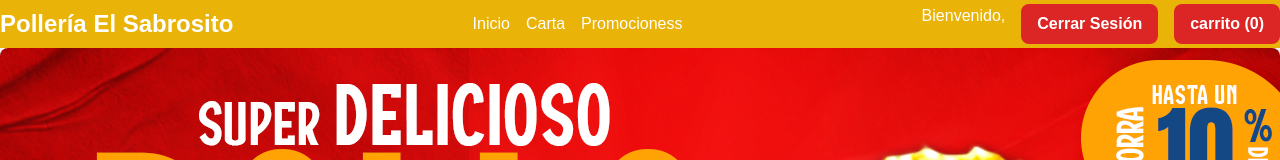
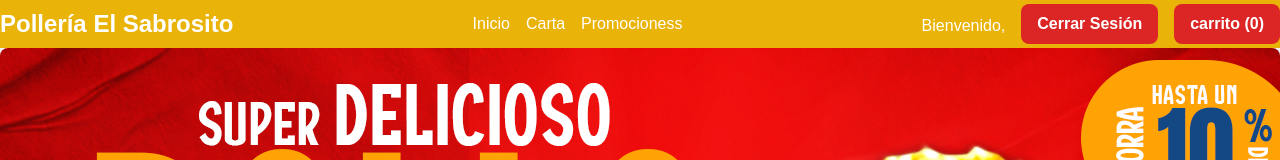
Before and after one commit to LizandroMS/Inventiva, a Next.js app: page / in a window 1280 px wide. Shown: the top 160 px of the page. Built offline with nearby package versions, Linux system fonts and the light colour scheme; sample sign-in values are in the browser's storage.

Commit message:
AJUSTE FINAL PARA USUARIO

```diff
--- a/src/app/Carta/page.tsx
+++ b/src/app/Carta/page.tsx
@@ -1,29 +1,35 @@
 "use client";
 import { useState, useEffect } from "react";
 import Image from "next/image";
-//import { useRouter } from "next/navigation";
-import { useCart } from "@/context/CartContext";
+import { useCart } from "@/context/CartContext"; // Importa el contexto del carrito
+import Header from "@/components/Header"; // Importa el Header
 
 interface Product {
   id: number;
   name: string;
-  price: string;
+  price: number;
   imagenUrl: string;
+}
+
+interface User {
+  fullName: string;
+  email: string;
 }
 
 export default function CartaPage() {
   const [products, setProducts] = useState<Product[]>([]);
   const [filteredProducts, setFilteredProducts] = useState<Product[]>([]);
   const [searchTerm, setSearchTerm] = useState("");
- // const router = useRouter();
-  const { addToCart } = useCart();
+  const [user, setUser] = useState<User | null>(null); // Estado para el usuario autenticado
+  const { addToCart, cartItems } = useCart();
 
   useEffect(() => {
+    // Cargar los productos desde la API
     const fetchProducts = async () => {
       try {
         const res = await fetch("/api/getProducts");
         if (res.ok) {
-          const data = await res.json();
+          const data: Product[] = await res.json();
           setProducts(data);
           setFilteredProducts(data);
         }
@@ -32,6 +38,17 @@
       }
     };
     fetchProducts();
+
+    // Cargar el usuario autenticado desde localStorage
+    const storedUser = localStorage.getItem("user");
+    if (storedUser) {
+      try {
+        const parsedUser = JSON.parse(storedUser);
+        setUser(parsedUser); // Asignar el usuario desde localStorage al estado
+      } catch (error) {
+        console.error("Error al parsear el usuario del localStorage:", error);
+      }
+    }
   }, []);
 
   const handleSearch = (e: React.ChangeEvent<HTMLInputElement>) => {
@@ -46,6 +63,10 @@
 
   return (
     <div className="flex flex-col min-h-screen bg-gray-100">
+      {/* Renderiza el Header y pasa el usuario */}
+      <Header user={user} handleLogout={() => setUser(null)} cartItems={cartItems} />
+
+      {/* Buscador */}
       <div className="container mx-auto p-4">
         <input
           type="text"
@@ -78,7 +99,7 @@
                     {product.name}
                   </h3>
                   <p className="text-lg font-semibold text-center text-gray-700">
-                    {product.price}
+                    S/ {product.price.toFixed(2)}
                   </p>
                   <button
                     onClick={() => addToCart(product)}
--- a/src/app/layout.tsx
+++ b/src/app/layout.tsx
@@ -1,5 +1,6 @@
 import type { Metadata } from "next";
 import localFont from "next/font/local";
+import { CartProvider } from "@/context/CartContext"; // Importa el CartProvider
 import "./globals.css";
 
 const geistSans = localFont({
@@ -28,7 +29,7 @@
       <body
         className={`${geistSans.variable} ${geistMono.variable} antialiased`}
       >
-        {children}
+        <CartProvider>{children}</CartProvider>
       </body>
     </html>
   );
--- a/src/components/Header.tsx
+++ b/src/components/Header.tsx
@@ -22,7 +22,7 @@
         <div className="flex space-x-4">
           {user ? (
             <>
-              <span>Bienvenido, {user.fullName}</span>
+              <span className="pt-2.5">Bienvenido, {user.fullName}</span>
               <button
                 onClick={handleLogout}
                 className="bg-red-600 hover:bg-red-700 text-white font-bold py-2 px-4 rounded-lg"
@@ -39,7 +39,7 @@
           )}
 
           {/* Carrito */}
-          <Link href="/Carrito">
+          <Link href="/carrito">
             <div className="relative">
               <button className="bg-red-600 hover:bg-red-700 text-white font-bold py-2 px-4 rounded-lg">
                 carrito ({cartItems?.length || 0}) {/* Manejar el caso cuando cartItems es undefined */}
--- a/src/context/CartContext.tsx
+++ b/src/context/CartContext.tsx
@@ -1,22 +1,29 @@
-// src/context/CartContext.tsx
 "use client";
+import { createContext, useState, useContext, ReactNode } from "react";
+
+// Define el tipo Product para el carrito
 export interface Product {
   id: number;
   name: string;
-  price: string;
+  price: number;
   imagenUrl: string;
 }
 
-// Exporta los demás hooks y context como de costumbre
-import { createContext, useState, useContext, ReactNode } from "react";
-
-interface CartContextType {
+interface CartContextProps {
   cartItems: Product[];
   addToCart: (product: Product) => void;
   removeFromCart: (id: number) => void;
 }
 
-const CartContext = createContext<CartContextType | undefined>(undefined);
+const CartContext = createContext<CartContextProps | undefined>(undefined);
+
+export const useCart = () => {
+  const context = useContext(CartContext);
+  if (!context) {
+    throw new Error("useCart must be used within a CartProvider");
+  }
+  return context;
+};
 
 export const CartProvider = ({ children }: { children: ReactNode }) => {
   const [cartItems, setCartItems] = useState<Product[]>([]);
@@ -35,11 +42,3 @@
     </CartContext.Provider>
   );
 };
-
-export const useCart = () => {
-  const context = useContext(CartContext);
-  if (!context) {
-    throw new Error("useCart must be used within a CartProvider");
-  }
-  return context;
-};
```
